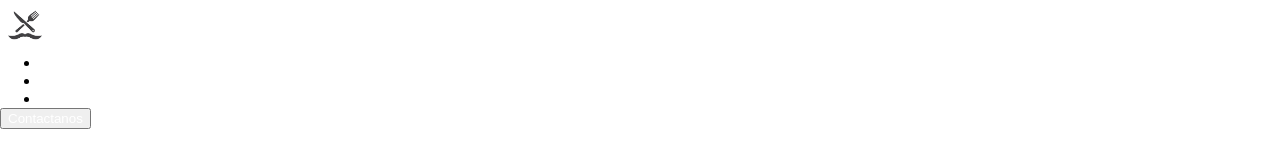
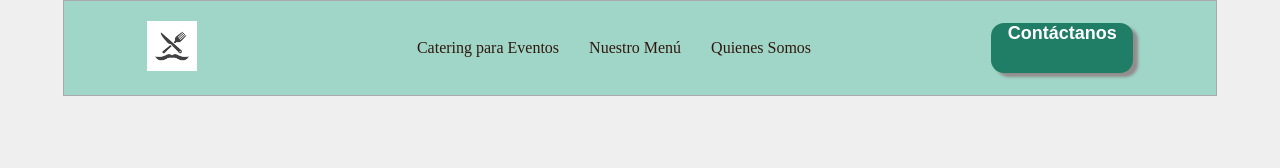
Before and after one commit to gesmt0ne/hoy-como-en-casa-repo, a plain HTML site: page index.html in a window 1280 px wide. Drawn offline with Linux system fonts and the light colour scheme.

Commit message:
Estilos Header

```diff
--- a/css/style.css
+++ b/css/style.css
@@ -1,5 +1,24 @@
+/* VARIABLES */
+
+:root {
+    /* COLORES */
+
+    --verde-claro: #9FD6C7;
+    --verde-oscuro: #207D66;
+    --marron: #31180F;
+    --blanco: #FAF9F2;
+
+
+}
+
+
+
 *{
     margin: 0;
+}
+
+body {
+    background-color: rgb(239, 239, 239);
 }
 
 .logo {
@@ -9,5 +28,61 @@
 
 a, a:hover, a:visited {
     text-decoration: none;
-    color: #fff;
+    color: var(--marron);
 }
+
+ul, ol{
+    list-style: none;
+}
+
+
+.container-header {
+    width: 90%;
+    border: 1px solid rgb(170, 170, 170);
+    margin: 0 auto;
+    padding: 20px 0;
+    background-color: var(--verde-claro);
+
+    display: flex;
+    justify-content: space-around;
+    align-items: center;
+}
+
+.links  {
+    display:flex;
+}
+
+.links > li {
+    padding: 15px;
+}
+
+.links > li > a:hover {
+    text-decoration: underline;
+}
+
+
+.button {
+    font-size:18px;
+    font-family:Arial;
+    text-align: center;
+    justify-content: center;
+    width:142px;
+    height:50px;
+    border-width:3px;
+    color:rgba(255, 255, 255, 1);
+    border-color:rgba(32, 125, 102, 1);
+    font-weight:bold;
+    border-top-left-radius:13px;
+    border-top-right-radius:13px;
+    border-bottom-left-radius:13px;
+    border-bottom-right-radius:13px;
+    box-shadow: 5px 4px 3px 0px rgba(146, 140, 140, 1);
+    text-shadow: 1px 1px 0px rgba(160, 160, 160, 0);
+    background:rgba(32, 125, 102, 1);
+    border-color:rgba(32, 125, 102, 1);
+  }
+
+  .button:hover {
+    background: rgba(159, 214, 199, 1);
+    border: 3px solid var(--verde-oscuro)
+  }
--- a/index.html
+++ b/index.html
@@ -14,19 +14,19 @@
     <header>
         <nav class="container-header">
 
-            <img class="logo" src="/img/vectorstock_31362787.png" alt="logo">
-
-            <nav class="links">
-                <ul>
+            <a href="#">
+                <img class="logo" src="/img/vectorstock_31362787.png" alt="logo">
+            </a>
+            <nav>
+                <ul class="links">
                     <li><a href="#eventos">Catering para Eventos</a></li>
                     <li><a href="#menu">Nuestro Menú</a></li>
                     <li><a href="#nosotros">Quienes Somos</a></li>
                 </ul>
             </nav>
 
-            <button>
-                <a href="/pages/contact.html">Contactanos</a>
-            </button>
+            <a href="#" class="button">Contáctanos</a>
+
 
         </nav>
     </header>
```
